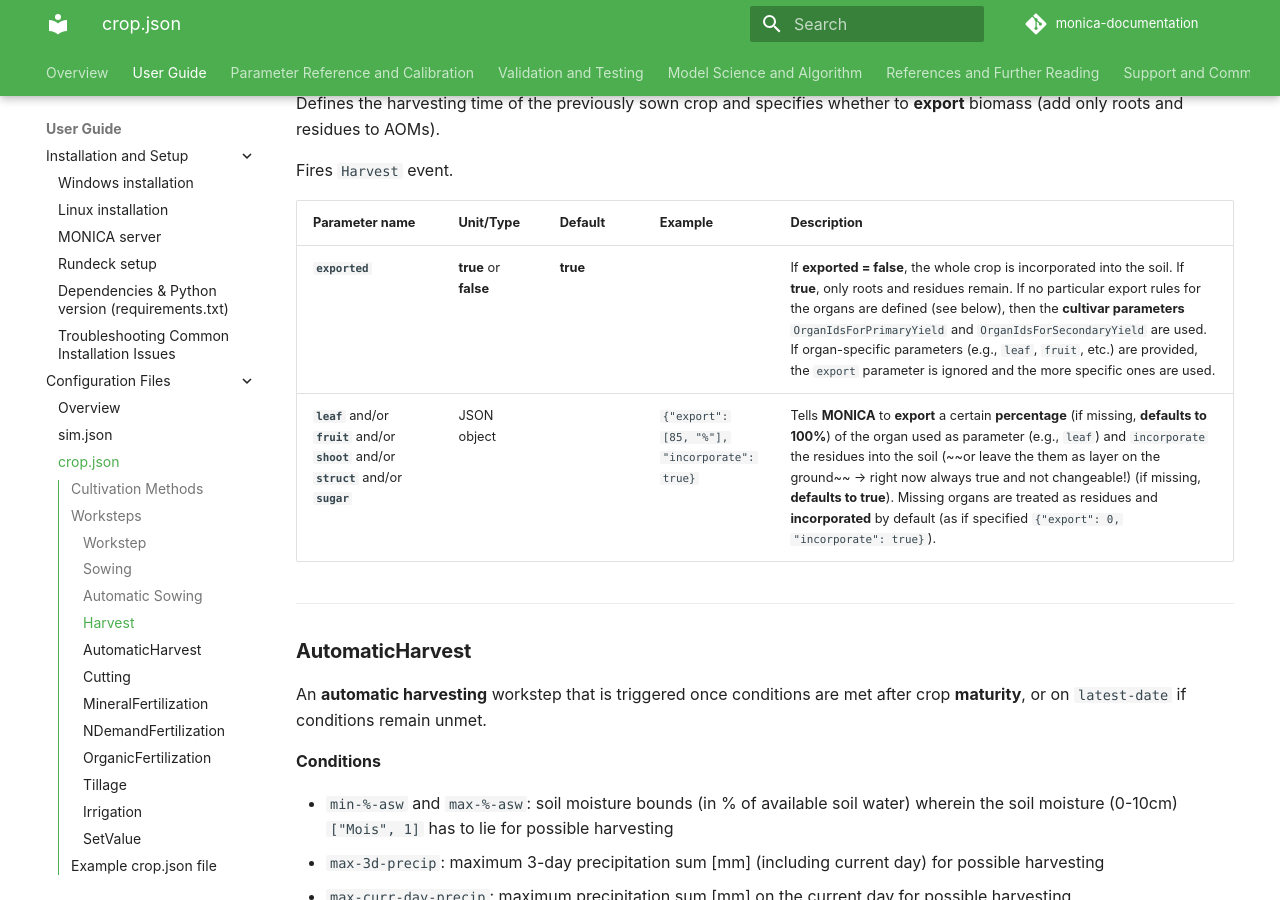
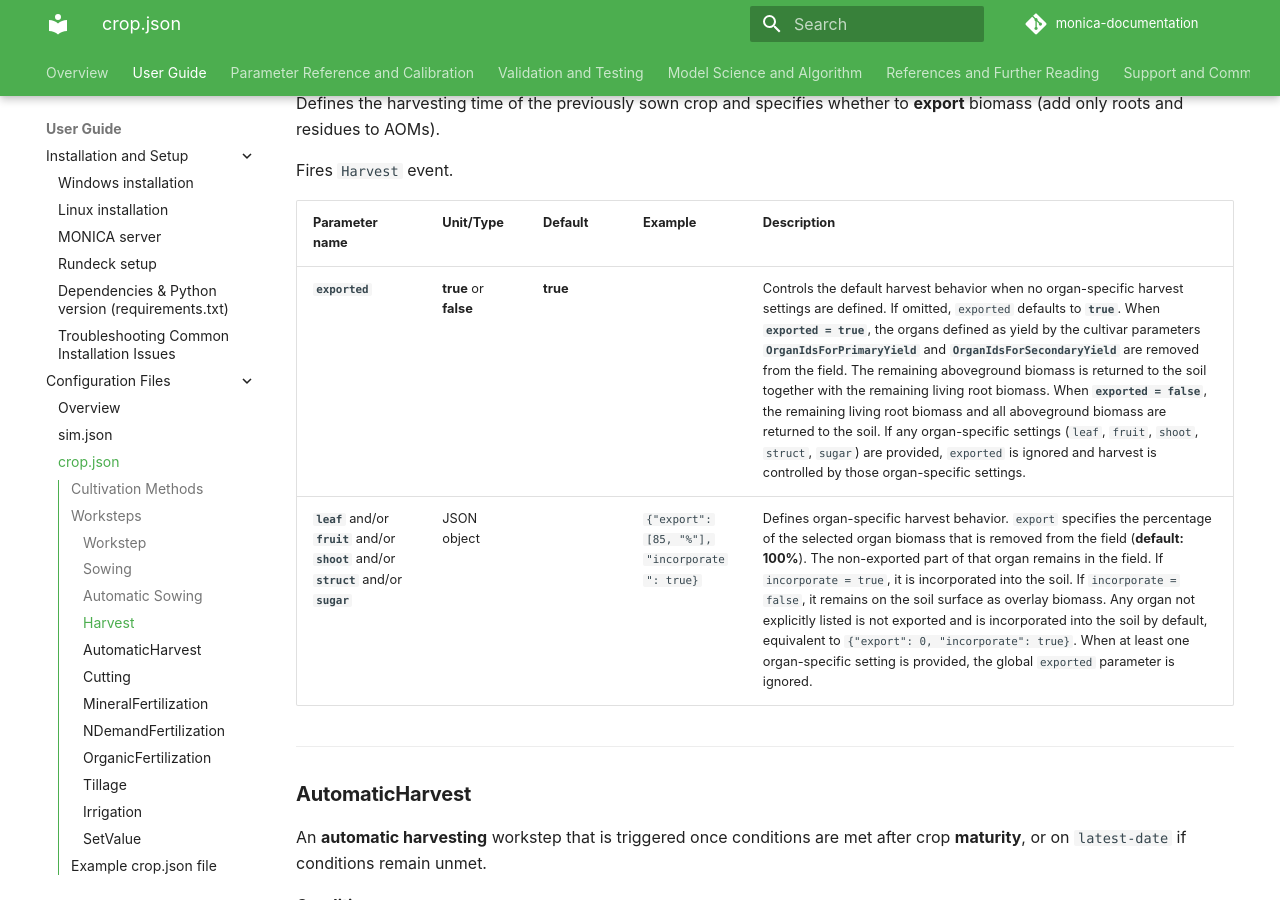
Before and after one commit to zalf-rpm/monica-documentation, an MkDocs documentation site: the page built from docs/user_guide/configuration_files/config_crop_json.md, in a window 1280 px wide and 900 px high, scrolled down 5251 px. Built offline with MkDocs 1.6.1 and Material for MkDocs 9.7.7, drawn with Linux system fonts in a browser that asks for light colours; comment, search, counter and statistics services are not loaded.

Commit message:
Update description of parameters in harvest event

```diff
--- a/docs/user_guide/configuration_files/config_crop_json.md
+++ b/docs/user_guide/configuration_files/config_crop_json.md
@@ -150,10 +150,10 @@ Defines the harvesting time of the previously sown crop and specifies whether to
 
 Fires `Harvest` event.
 
-| Parameter name                                                                          | Unit/Type             | Default  | Example                                      | Description                                                                                                                                                                                                                                                                                                                                                                                                                                          |
-|-----------------------------------------------------------------------------------------|-----------------------|----------|----------------------------------------------|------------------------------------------------------------------------------------------------------------------------------------------------------------------------------------------------------------------------------------------------------------------------------------------------------------------------------------------------------------------------------------------------------------------------------------------------------|
-| **`exported`**                                                                          | **true** or **false** | **true** |                                              | If **exported = false**, the whole crop is incorporated into the soil. If **true**, only roots and residues remain. If no particular export rules for the organs are defined (see below), then the **cultivar parameters** `OrganIdsForPrimaryYield` and `OrganIdsForSecondaryYield` are used. If organ-specific parameters (e.g., `leaf`, `fruit`, etc.) are provided, the `export` parameter is ignored and the more specific ones are used.       |
-| **`leaf`** and/or **`fruit`** and/or **`shoot`** and/or **`struct`** and/or **`sugar`** | JSON object           |          | `{"export": [85, "%"], "incorporate": true}` | Tells **MONICA** to **export** a certain **percentage** (if missing, **defaults to 100%**) of the organ used as parameter (e.g., `leaf`) and `incorporate` the residues into the soil (~~or leave the them as layer on the ground~~ -> right now always true and not changeable!) (if missing, **defaults to true**). Missing organs are treated as residues and **incorporated** by default (as if specified `{"export": 0, "incorporate": true}`). |
+| Parameter name                                                                          | Unit/Type             | Default  | Example                                      | Description                                                                                                                                                                                                                                                                                                                                                                                                                                                                                                                                                                                                                                                                                                                             |
+|-----------------------------------------------------------------------------------------|-----------------------|----------|----------------------------------------------|-----------------------------------------------------------------------------------------------------------------------------------------------------------------------------------------------------------------------------------------------------------------------------------------------------------------------------------------------------------------------------------------------------------------------------------------------------------------------------------------------------------------------------------------------------------------------------------------------------------------------------------------------------------------------------------------------------------------------------------------|
+| **`exported`**                                                                          | **true** or **false** | **true** |                                              | Controls the default harvest behavior when no organ-specific harvest settings are defined. If omitted, `exported` defaults to **`true`**. When **`exported = true`**, the organs defined as yield by the cultivar parameters **`OrganIdsForPrimaryYield`** and **`OrganIdsForSecondaryYield`** are removed from the field. The remaining aboveground biomass is returned to the soil together with the remaining living root biomass. When **`exported = false`**, the remaining living root biomass and all aboveground biomass are returned to the soil. If any organ-specific settings (`leaf`, `fruit`, `shoot`, `struct`, `sugar`) are provided, `exported` is ignored and harvest is controlled by those organ-specific settings. |
+| **`leaf`** and/or **`fruit`** and/or **`shoot`** and/or **`struct`** and/or **`sugar`** | JSON object           |          | `{"export": [85, "%"], "incorporate": true}` | Defines organ-specific harvest behavior. `export` specifies the percentage of the selected organ biomass that is removed from the field (**default: 100%**). The non-exported part of that organ remains in the field. If `incorporate = true`, it is incorporated into the soil. If `incorporate = false`, it remains on the soil surface as overlay biomass. Any organ not explicitly listed is not exported and is incorporated into the soil by default, equivalent to `{"export": 0, "incorporate": true}`. When at least one organ-specific setting is provided, the global `exported` parameter is ignored.                                                                                                                      |
 
 ---
 
```
